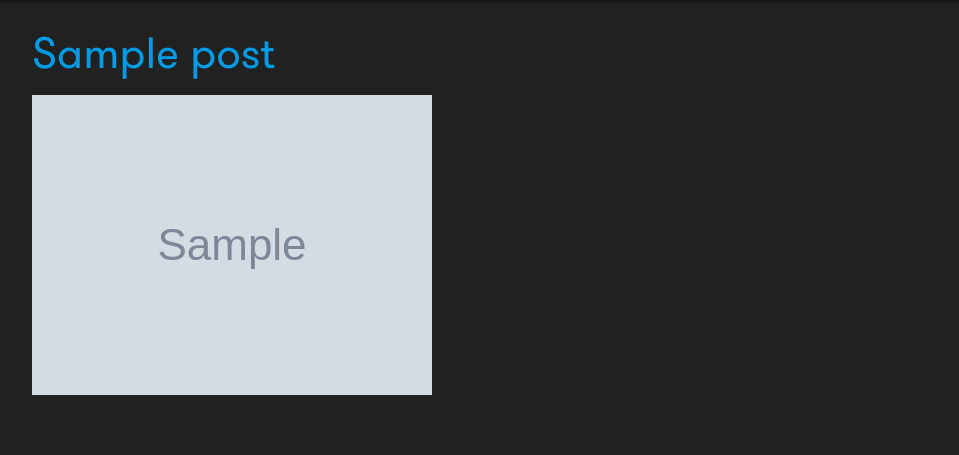
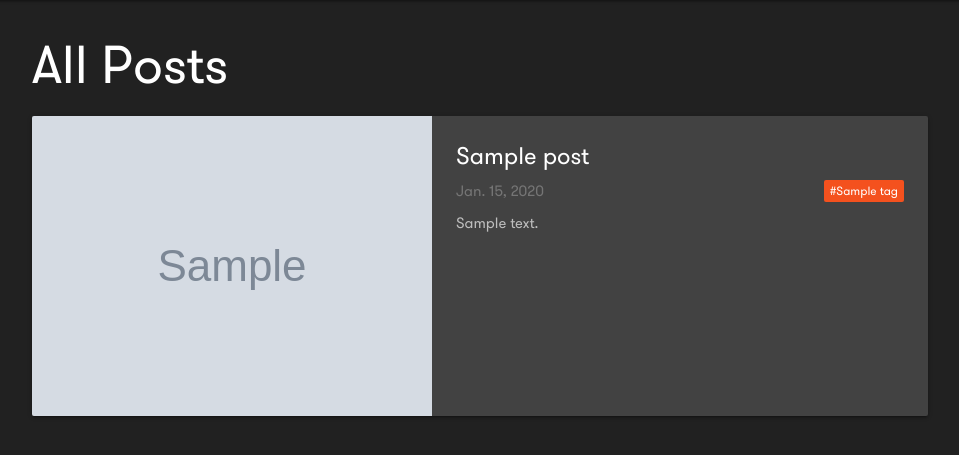
Before and after one commit to denibulkashvili/b_blog, a Django app: page /posts/all in a window 1280 px wide. Shown: the part 64-519 px from the top of the page, without its empty margins (160-1119 px from the left). Run offline with Django 3.2, Linux system fonts and the light colour scheme; tables that the repository leaves empty hold one stand-in row (values such as "Sample post"); grey boxes marked "Sample" are stand-in pictures; some libraries are stand-ins or nearby versions.

Commit message:
Update tag list and post list pages styles

```diff
--- a/posts/models.py
+++ b/posts/models.py
@@ -20,7 +20,7 @@ class Post(models.Model):
     cover = models.ImageField(upload_to="covers/", default="covers/default.jpg")
     cover_thumbnail = ImageSpecField(
         source="cover",
-        processors=[ResizeToFill(300, 240)],
+        processors=[ResizeToFill(240, 180)],
         format="JPEG",
         options={"quality": 60},
     )
--- a/posts/templates/posts/post_list.html
+++ b/posts/templates/posts/post_list.html
@@ -3,12 +3,33 @@
 {% block title %} - All Posts{% endblock %}
 
 {% block content %}
-  {% for post in post_list %}
-    <div class="post-list-item">
-      <h3><a href="{% url 'posts:post_detail' slug=post.slug %}">{{ post.title }}</a></h3>
-      <a href="{% url 'posts:post_detail' slug=post.slug %}"><img src="{{ post.cover_thumbnail.url }}" /></a>
-    </div>
-  {% empty %}
-    <p>No posts yet.</p>
-  {% endfor %}
+<h2 class="white-text">All Posts</h2>
+{% for post in post_list %}
+  <div class="col s12">
+    <a href="{% url 'posts:post_detail' slug=post.slug %}">
+      <div class="card horizontal hoverable grey darken-3">
+        <div class="card-image">
+          <img src="{{ post.cover_thumbnail.url }}" alt="{{ post.title }}">
+        </div>
+        <div class="card-stacked">
+          <div class="card-content">
+            <p class="card-title latest-post-title white-text">
+              {{ post.title }}
+            </p>
+            <p>
+              <span class="homepage-post-date grey-text text-darken-1">{{ post.date_created }}</span>
+              <span class="homepage-post-tags">
+                {% for tag in post.tags.all %}
+                  <span class="new badge hoverable deep-orange darken-1" data-badge-caption="">#{{ tag.name }}</span>
+                {% endfor %}
+              </span>
+            </p>
+            <p class="grey-text text-lighten-1 post-description">{{ post.description }}</p>
+          </div>
+        </div>
+      </div>
+    </a>
+  </div>
+{% empty %}
+{% endfor %}
 {% endblock %}
--- a/static/css/styles.css
+++ b/static/css/styles.css
@@ -67,3 +67,20 @@ nav ul li a {
 .homepage-post-tags > a {
   text-decoration: underline;
 }
+
+.latest-post-title > a {
+  color: var(--white-text);
+}
+
+.post-description {
+  padding-top: 10px;
+}
+
+
+/* TAG LIST PAGE */
+.tag-list {
+  border: none;
+}
+.tag-list-item {
+  width: 60%;
+}
```
Also changed, not shown: posts/templates/posts/tag_list.html (+10 -4 lines), templates/index.html (+17 -7 lines).
